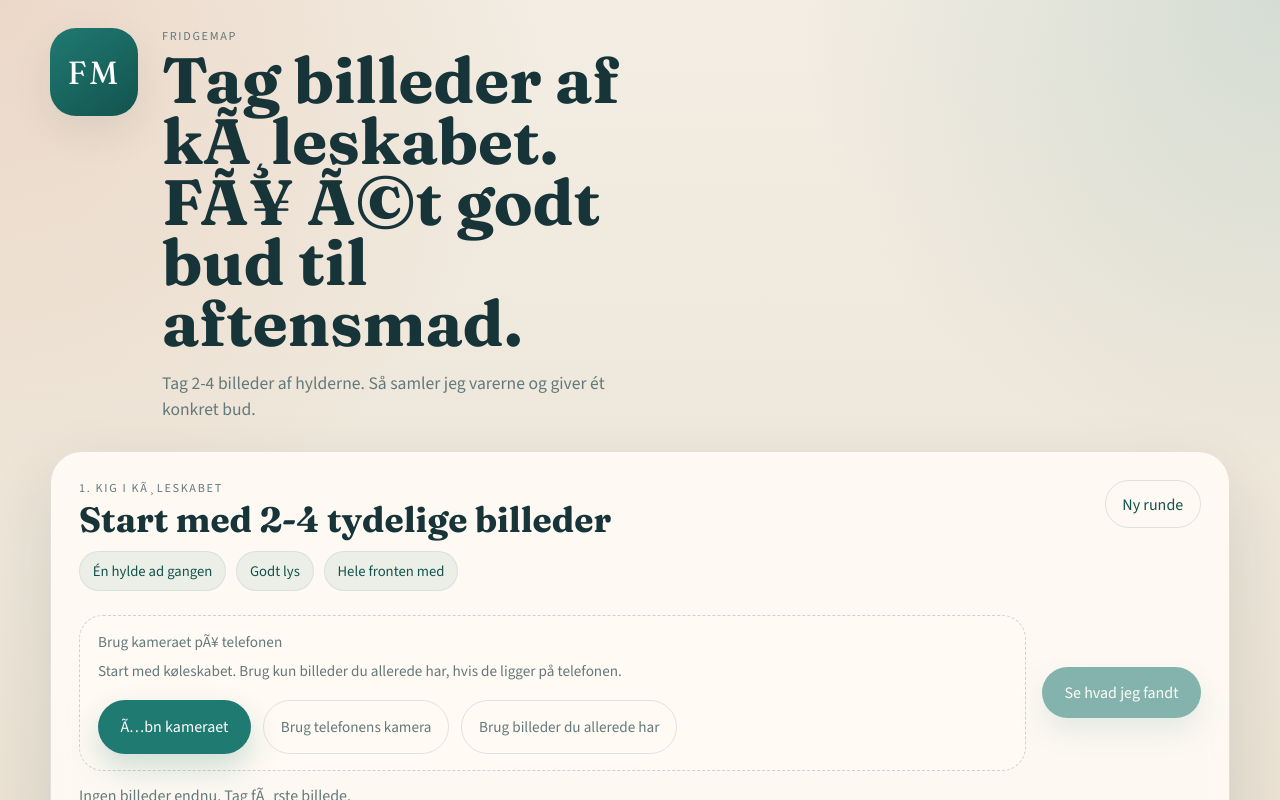
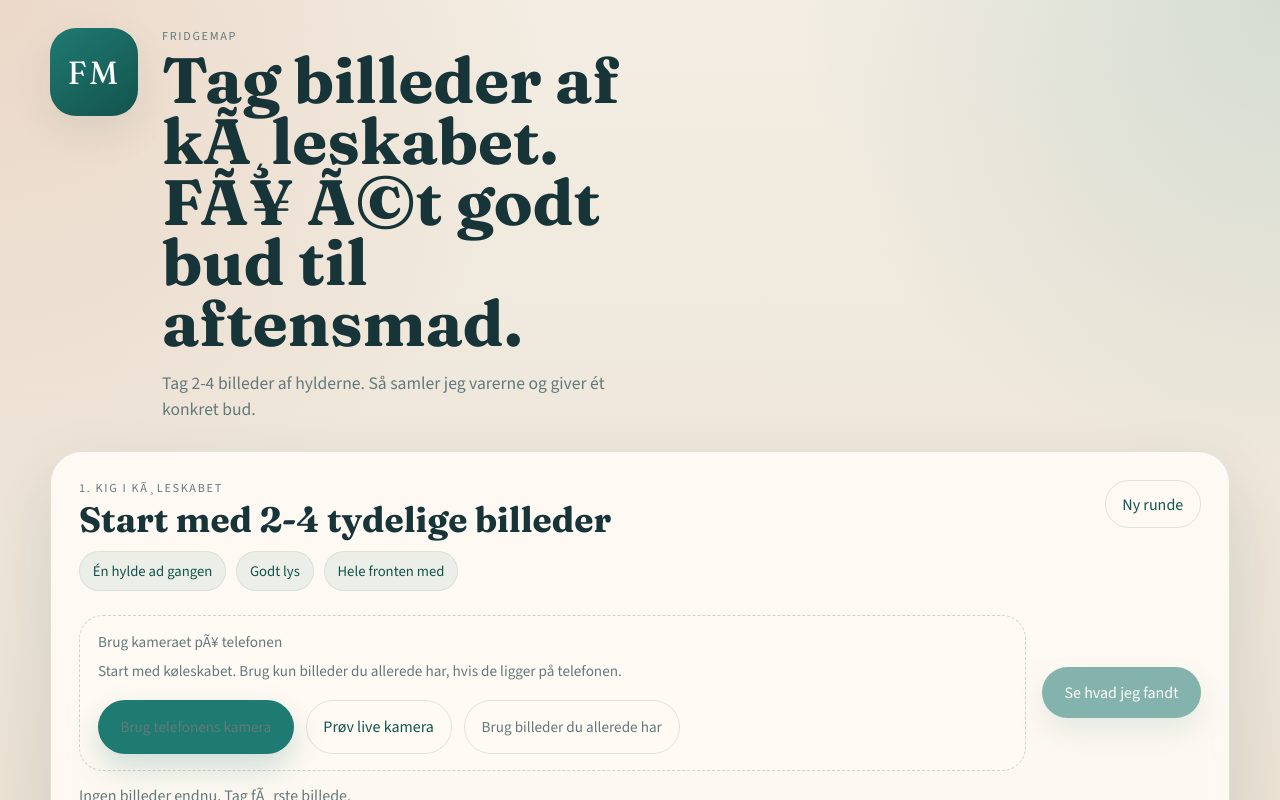
Before and after one commit to Ganga-Boi/fridgemap, a Next.js app: page / in a window 1280 px wide. Shown: the top 800 px of the page. Built offline with nearby package versions, Linux system fonts and the light colour scheme.

Commit message:
Update page.tsx

```diff
--- a/app/page.tsx
+++ b/app/page.tsx
@@ -32,16 +32,20 @@ const APPROVED_RECIPES = allApprovedRecipes();
 const HOUSEHOLD_PROFILE = FIXTURE_HOUSEHOLD;
 const CANDIDATE_RECIPES = filterCandidates(APPROVED_RECIPES, HOUSEHOLD_PROFILE);
 const INGREDIENT_REGISTRY = buildIngredientRegistry();
-const HIDDEN_FILE_INPUT_STYLE: CSSProperties = {
+const FILE_TRIGGER_LABEL_STYLE: CSSProperties = {
+  position: "relative",
+  overflow: "hidden",
+  display: "inline-flex",
+  alignItems: "center",
+  justifyContent: "center",
+};
+const FILE_TRIGGER_INPUT_STYLE: CSSProperties = {
   position: "absolute",
-  width: 1,
-  height: 1,
-  padding: 0,
-  margin: -1,
-  overflow: "hidden",
-  clip: "rect(0, 0, 0, 0)",
-  whiteSpace: "nowrap",
-  border: 0,
+  inset: 0,
+  width: "100%",
+  height: "100%",
+  opacity: 0,
+  cursor: "pointer",
 };
 
 type ScanRouteResponse = {
@@ -213,7 +217,7 @@ function errorMessage(error: string | undefined) {
   }
 }
 
-function shouldPreferNativeCamera() {
+function isTouchLikeDevice() {
   if (typeof window === "undefined" || typeof navigator === "undefined") {
     return false;
   }
@@ -284,8 +288,8 @@ export default function Home() {
   const [cameraOpen, setCameraOpen] = useState(false);
   const [cameraBusy, setCameraBusy] = useState(false);
   const [cameraError, setCameraError] = useState<string | null>(null);
-  const [preferNativeCamera, setPreferNativeCamera] = useState(false);
   const [canUseLiveCamera, setCanUseLiveCamera] = useState(false);
+  const [touchLikeDevice, setTouchLikeDevice] = useState(false);
   const [showRecipe, setShowRecipe] = useState(false);
   const [suggestionState, setSuggestionState] = useState(createInitialSuggestionState());
 
@@ -343,9 +347,7 @@ export default function Home() {
 
   useEffect(() => {
     setCanUseLiveCamera(Boolean(navigator.mediaDevices?.getUserMedia));
-    if (shouldPreferNativeCamera()) {
-      setPreferNativeCamera(true);
-    }
+    setTouchLikeDevice(isTouchLikeDevice());
   }, []);
 
   useEffect(() => {
@@ -375,23 +377,16 @@ export default function Home() {
     releaseCameraStream();
     setCameraOpen(false);
     setCameraBusy(false);
-
-    if (shouldPreferNativeCamera()) {
-      setPreferNativeCamera(true);
-    }
   }
 
-  function openNativeCameraFallback(message: string) {
-    releaseCameraStream();
-    setCameraOpen(false);
-    setCameraBusy(false);
-    setPreferNativeCamera(true);
+  function showLiveCameraError(message: string) {
+    stopCamera();
     setCameraError(message);
   }
 
   async function handleOpenCamera() {
     if (!navigator.mediaDevices?.getUserMedia) {
-      openNativeCameraFallback("Live preview virker ikke her. Brug telefonens kamera i stedet.");
+      showLiveCameraError("Live kamera virker ikke her. Brug knappen til at tage et billede i stedet.");
       return;
     }
 
@@ -416,7 +411,7 @@ export default function Home() {
 
       const video = videoRef.current;
       if (!video) {
-        openNativeCameraFallback("Kamera-previewet blev ikke klar. Brug telefonens kamera i stedet.");
+        showLiveCameraError("Kamera-previewet blev ikke klar. Brug knappen til at tage et billede i stedet.");
         return;
       }
 
@@ -425,10 +420,10 @@ export default function Home() {
 
       const previewReady = await waitForVideoReady(video);
       if (!previewReady) {
-        openNativeCameraFallback("Kamera-previewet blev ikke klar. Brug telefonens kamera i stedet.");
+        showLiveCameraError("Kamera-previewet blev ikke klar. Brug knappen til at tage et billede i stedet.");
       }
     } catch {
-      openNativeCameraFallback("Jeg kunne ikke Ã¥bne kamera-previewet. Brug telefonens kamera i stedet.");
+      showLiveCameraError("Jeg kunne ikke Ã¥bne live kamera. Brug knappen til at tage et billede i stedet.");
     } finally {
       setCameraBusy(false);
     }
@@ -437,7 +432,7 @@ export default function Home() {
   async function handleCapturePhoto() {
     const video = videoRef.current;
     if (!video || !video.videoWidth || !video.videoHeight) {
-      openNativeCameraFallback("Kamera-previewet blev ikke klar. Brug telefonens kamera i stedet.");
+      showLiveCameraError("Kamera-previewet blev ikke klart nok. Brug knappen til at tage et billede i stedet.");
       return;
     }
 
@@ -508,9 +503,7 @@ export default function Home() {
       return;
     }
 
-    if (status === "Tag mindst Ã©t billede fÃ¸rst.") {
-      setStatus(null);
-    }
+    setStatus("Billede tilfÃ¸jet. Tag gerne et mere fra en anden vinkel.");
   }
 
   function resetAll() {
@@ -595,11 +588,14 @@ export default function Home() {
     const duplicate = draftItems.some((item) =>
       ingredientId
         ? item.ingredientId === ingredientId
-        : !item.ingredientId && normalizeIngredientLookup(item.rawLabel) === normalizeIngredientLookup(rawLabel)
+        : !item.ingredientId &&
+          normalizeIngredientLookup(item.rawLabel) === normalizeIngredientLookup(rawLabel)
     );
 
     if (duplicate) {
-      setStatus(`${ingredientId ? displayIngredient(ingredientId) : rawLabel} stÃ¥r allerede pÃ¥ listen.`);
+      setStatus(
+        `${ingredientId ? displayIngredient(ingredientId) : rawLabel} stÃ¥r allerede pÃ¥ listen.`
+      );
       setManualInput("");
       return;
     }
@@ -614,10 +610,7 @@ export default function Home() {
       seenAt,
     };
 
-    replaceDraftItems([
-      ...draftItems,
-      nextItem,
-    ]);
+    replaceDraftItems([...draftItems, nextItem]);
     setLastScanAt(seenAt);
     setManualInput("");
     setStatus(`${displayPantryItem(nextItem)} er lagt til.`);
@@ -642,7 +635,9 @@ export default function Home() {
     setShowRecipe(false);
 
     if (!deck.length) {
-      setStatus("Jeg kan ikke finde en god hverdagsret ud fra det her endnu. TilfÃ¸j gerne noget mere bÃ¦rende.");
+      setStatus(
+        "Jeg kan ikke finde en god hverdagsret ud fra det her endnu. TilfÃ¸j gerne noget mere bÃ¦rende."
+      );
       return;
     }
 
@@ -703,13 +698,7 @@ export default function Home() {
   }
 
   const canAddMorePhotos = files.length < MAX_FRAMES;
-  const cameraButtonLabel = preferNativeCamera
-    ? files.length === 0
-      ? "Tag billede"
-      : "Tag et billede mere"
-    : files.length === 0
-      ? "Ã…bn kameraet"
-      : "Tag et billede mere";
+  const showDirectNativeInput = touchLikeDevice;
 
   return (
     <main className="page-shell">
@@ -745,6 +734,7 @@ export default function Home() {
                 <span>Brug kameraet pÃ¥ telefonen</span>
                 <p className="camera-hint">{CAMERA_HELP}</p>
               </div>
+
               {cameraOpen ? (
                 <div className="camera-live">
                   <video
@@ -774,63 +764,28 @@ export default function Home() {
                     </button>
                   </div>
                 </div>
-              ) : (
+              ) : showDirectNativeInput ? (
                 <div className="camera-actions">
-                  {preferNativeCamera ? (
-                    <label className="cta-button picker-fallback">
-                      <span>{cameraButtonLabel}</span>
                   <input
                     ref={nativeCameraInputRef}
                     type="file"
                     accept="image/*"
                     capture="environment"
-                        style={HIDDEN_FILE_INPUT_STYLE}
                     disabled={cameraBusy || loading || !canAddMorePhotos}
                     onChange={(event) => handlePickedFiles(Array.from(event.target.files || []))}
                   />
-                    </label>
-                  ) : (
+
+                  {canUseLiveCamera ? (
                     <button
                       type="button"
-                      className="cta-button"
+                      className="quiet-button"
                       onClick={handleOpenCamera}
                       disabled={cameraBusy || loading || !canAddMorePhotos}
                     >
-                      {cameraBusy ? "Ã…bner kamera" : cameraButtonLabel}
+                      {cameraBusy ? "Åbner kamera" : "Prøv live kamera"}
                     </button>
-                  )}
+                  ) : null}
 
-                  {preferNativeCamera ? (
-                    canUseLiveCamera ? (
-                      <button
-                        type="button"
-                        className="quiet-button"
-                        onClick={() => {
-                          setPreferNativeCamera(false);
-                          void handleOpenCamera();
-                        }}
-                        disabled={cameraBusy || loading || !canAddMorePhotos}
-                      >
-                        PrÃ¸v live kamera
-                      </button>
-                    ) : null
-                  ) : (
-                    <label className="quiet-button picker-fallback">
-                      <span>Brug telefonens kamera</span>
-                      <input
-                        ref={nativeCameraInputRef}
-                        type="file"
-                        accept="image/*"
-                        capture="environment"
-                        style={HIDDEN_FILE_INPUT_STYLE}
-                        disabled={cameraBusy || loading || !canAddMorePhotos}
-                        onChange={(event) => handlePickedFiles(Array.from(event.target.files || []))}
-                      />
-                    </label>
-                  )}
-
-                  <label className="quiet-button picker-fallback">
-                    <span>{BUTTONS.useGallery}</span>
                   <input
                     ref={galleryInputRef}
                     type="file"
@@ -839,10 +794,53 @@ export default function Home() {
                     disabled={cameraBusy || loading || !canAddMorePhotos}
                     onChange={(event) => handlePickedFiles(Array.from(event.target.files || []))}
                   />
+                </div>
+              ) : (
+                <div className="camera-actions">
+                  <label
+                    className="cta-button picker-fallback"
+                    style={FILE_TRIGGER_LABEL_STYLE}
+                  >
+                    <span>Brug telefonens kamera</span>
+                    <input
+                      ref={nativeCameraInputRef}
+                      type="file"
+                      accept="image/*"
+                      capture="environment"
+                      style={FILE_TRIGGER_INPUT_STYLE}
+                      disabled={cameraBusy || loading || !canAddMorePhotos}
+                      onChange={(event) => handlePickedFiles(Array.from(event.target.files || []))}
+                    />
+                  </label>
+
+                  {canUseLiveCamera ? (
+                    <button
+                      type="button"
+                      className="quiet-button"
+                      onClick={handleOpenCamera}
+                      disabled={cameraBusy || loading || !canAddMorePhotos}
+                    >
+                      {cameraBusy ? "Åbner kamera" : "Prøv live kamera"}
+                    </button>
+                  ) : null}
+
+                  <label
+                    className="quiet-button picker-fallback"
+                    style={FILE_TRIGGER_LABEL_STYLE}
+                  >
+                    <span>{BUTTONS.useGallery}</span>
+                    <input
+                      ref={galleryInputRef}
+                      type="file"
+                      accept="image/*"
+                      multiple
+                      style={FILE_TRIGGER_INPUT_STYLE}
+                      disabled={cameraBusy || loading || !canAddMorePhotos}
+                      onChange={(event) => handlePickedFiles(Array.from(event.target.files || []))}
+                    />
                   </label>
                 </div>
               )}
-
               {cameraError ? <p className="camera-error">{cameraError}</p> : null}
 
               {filePreviews.length > 0 ? (
@@ -909,7 +907,10 @@ export default function Home() {
                       <p className="list-label">Ser rigtigt ud</p>
                       <div className="ingredient-list">
                         {groupedItems.certain.map(({ item, index }) => (
-                          <article className="ingredient-card" key={`${item.ingredientId ?? item.rawLabel}-${index}`}>
+                          <article
+                            className="ingredient-card"
+                            key={`${item.ingredientId ?? item.rawLabel}-${index}`}
+                          >
                             <div className="ingredient-copy">
                               <strong>{displayPantryItem(item)}</strong>
                               <span>{pantrySourceLabel(item)}</span>
@@ -948,7 +949,10 @@ export default function Home() {
                       <p className="list-label">Tjek lige de her</p>
                       <div className="ingredient-list">
                         {groupedItems.doubleCheck.map(({ item, index }) => (
-                          <article className="ingredient-card warning-card" key={`${item.ingredientId ?? item.rawLabel}-${index}`}>
+                          <article
+                            className="ingredient-card warning-card"
+                            key={`${item.ingredientId ?? item.rawLabel}-${index}`}
+                          >
                             <div className="ingredient-copy">
                               <strong>{displayPantryItem(item)}</strong>
                               <span>jeg er ikke helt sikker pÃ¥ den</span>
@@ -1026,10 +1030,19 @@ export default function Home() {
                   <h3>Vi er ved kanten af listen</h3>
                   <p>{OUT_OF_IDEAS}</p>
                   <div className="out-of-ideas-actions">
-                    <button type="button" className="cta-button" onClick={handleScan} disabled={loading || files.length === 0}>
+                    <button
+                      type="button"
+                      className="cta-button"
+                      onClick={handleScan}
+                      disabled={loading || files.length === 0}
+                    >
                       Kig igen
                     </button>
-                    <button type="button" className="quiet-button" onClick={handleResetSuggestions}>
+                    <button
+                      type="button"
+                      className="quiet-button"
+                      onClick={handleResetSuggestions}
+                    >
                       {BUTTONS.tryAgain}
                     </button>
                   </div>
```
Lines whose indentation alone changed are shown as unchanged.
